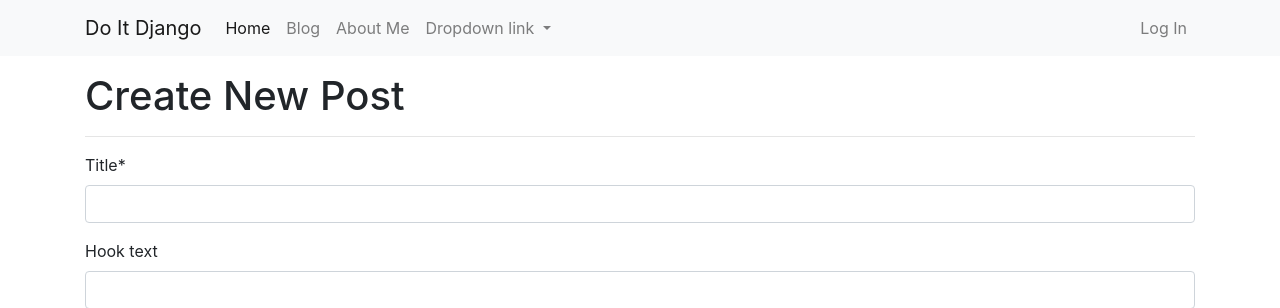
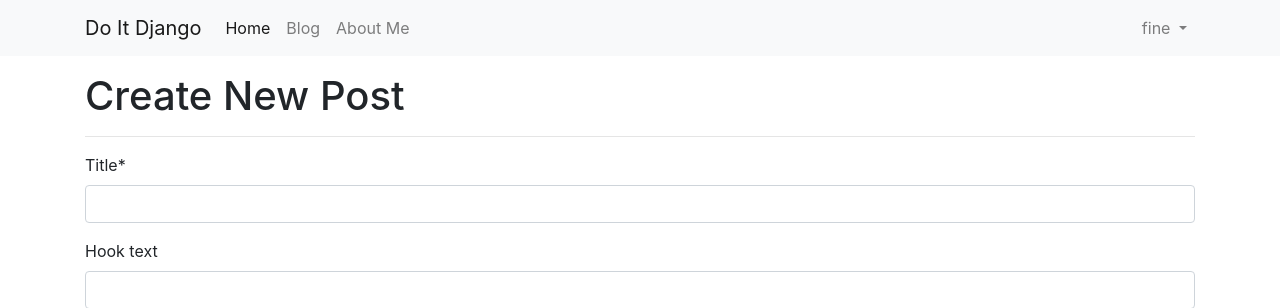
Before and after one commit to gfinemax/website, a Django app: page /blog/create_post/ in a window 1280 px wide. Shown: the top 308 px of the page. Run offline with Django 4.2, Linux system fonts and the light colour scheme; a user stored in the database is signed in; data comes from the database, SQL or seed files in the repository; both versions use the stored data as it was after the commit; some libraries are stand-ins or nearby versions.

Commit message:
구글 로그인 기능 추가하기

```diff
--- a/blog_atoz_django/atoz_prj/urls.py
+++ b/blog_atoz_django/atoz_prj/urls.py
@@ -23,6 +23,7 @@ urlpatterns = [
     path('blog/', include('blog.urls')),
     path('admin/', admin.site.urls),
     path('markdownx/', include('markdownx.urls')),
+    path('accounts/', include('allauth.urls')),
     path('', include('single_pages.urls')),
 ]
 
--- a/blog_atoz_django/blog/templates/blog/navbar.html
+++ b/blog_atoz_django/blog/templates/blog/navbar.html
@@ -1,3 +1,5 @@
+{% load socialaccount %}
+
 <nav class="navbar navbar-expand-lg navbar-light bg-light">
     <div class="container">
         <a class="navbar-brand" href="/">Do It Django</a>
@@ -16,22 +18,22 @@
                 <li class="nav-item">
                     <a class="nav-link" href="/about_me/">About Me</a>
                 </li>
+            </ul>
+            <ul class="navbar-nav ml-auto">
+                {% if user.is_authenticated %}
                     <li class="nav-item dropdown">
-                    <a class="nav-link dropdown-toggle" href="#" id="navbarDropdownMenuLink" role="button"
-                        data-toggle="dropdown" aria-haspopup="true" aria-expanded="false">
-                        Dropdown link
+                        <a class="nav-link dropdown-toggle" href="#" id="navbarDropdownMenuLink" role="button" data-toggle="dropdown" aria-haspopup="true" aria-expanded="false">
+                            {{ user.username }}
                         </a>
                         <div class="dropdown-menu" aria-labelledby="navbarDropdownMenuLink">
-                        <a class="dropdown-item" href="#">Action</a>
-                        <a class="dropdown-item" href="#">Another action</a>
-                        <a class="dropdown-item" href="#">Something else here</a>
+                            <a class="dropdown-item" href="/accounts/logout/">Log Out</a>
                         </div>
                     </li>
-            </ul>
-            <ul class="navbar-nav ml-auto">
+                {% else %}
                     <li class="nav-item">
                         <a class="nav-link" href="#" data-toggle="modal" data-target="#loginModal">Log In</a>
                     </li>
+                {% endif %}
             </ul>
         </div>
     </div>
@@ -51,11 +53,11 @@
             <div class="modal-body">
                 <div class="row">
                     <div class="col-md-6">
-                        <button type="button" class="btn btn-outline-dark btn-block btn-sm "><i class="fab fa-google"></i>&nbsp&nbsp Log in with Google</button>
-                        <button type="button" class="btn btn-outline-dark btn-block btn-sm "><i class="far fa-envelope"></i>&nbsp&nbsp Log in with E-mail</button>
+                        <a role="button" class="btn btn-outline-dark btn-block btn-sm" href="{% provider_login_url 'google' %}"><i class="fab fa-google"></i>&nbsp&nbsp Log in with Google</a>
+                        <a role="button" class="btn btn-outline-dark btn-block btn-sm" href="/accounts/login/"><i class="far fa-envelope"></i>&nbsp&nbsp Log in with E-mail</a>
                     </div>
                     <div class="col-md-6">
-                        <button type="button" class="btn btn-outline-dark btn-block btn-sm"><i class="far fa-envelope"></i>&nbsp&nbsp Sign Up with E-mail</button>
+                        <a role="button" class="btn btn-outline-dark btn-block btn-sm" href="/accounts/signup/"><i class="far fa-envelope"></i>&nbsp&nbsp Sign Up with E-mail</a>
                     </div>
                 </div>
             </div>
```
Also changed, not shown: blog_atoz_django/atoz_prj/settings.py (+19 -0 lines), blog_atoz_django/db.sqlite3. Lines whose indentation alone changed are shown as unchanged.
